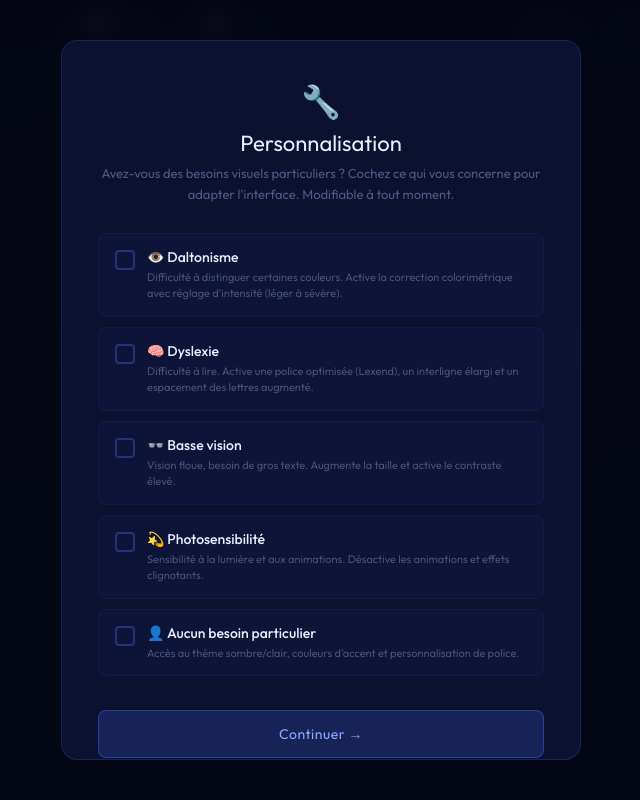
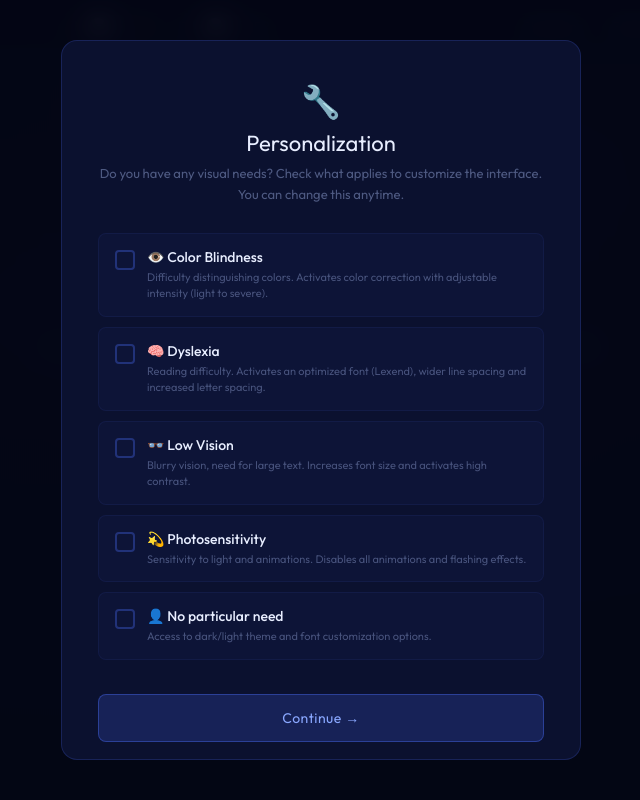
Before and after one commit to Ndecie/Terminal-simulator, a plain HTML site: page index.html in a window 1280 px wide. Shown: the top 800 px of the page, without its empty margins (319-959 px from the left). Drawn offline with nearby package versions, Linux system fonts and the light colour scheme.

Commit message:
Add files via upload

```diff
--- a/index.html
+++ b/index.html
@@ -579,53 +579,54 @@ function buildModal() {
   const ov = document.createElement('div');
   ov.className = 'a11y-overlay';
   ov.id = 'a11y-modal-overlay';
+  var fr = currentLang === 'fr';
   ov.innerHTML = `
   <div class="a11y-modal">
     <div style="text-align:center;margin-bottom:8px;font-size:32px;">🔧</div>
-    <h2 style="text-align:center;">Personnalisation</h2>
-    <p class="sub" style="text-align:center;">Avez-vous des besoins visuels particuliers ? Cochez ce qui vous concerne pour adapter l'interface. Modifiable à tout moment.</p>
+    <h2 style="text-align:center;">${fr ? 'Personnalisation' : 'Personalization'}</h2>
+    <p class="sub" style="text-align:center;">${fr ? "Avez-vous des besoins visuels particuliers ? Cochez ce qui vous concerne pour adapter l'interface. Modifiable à tout moment." : 'Do you have any visual needs? Check what applies to customize the interface. You can change this anytime.'}</p>
 
     <div class="a11y-check" data-val="daltonisme" onclick="toggleCheck(this)">
       <div class="a11y-box"></div>
       <div class="a11y-check-info">
-        <h4>👁️ Daltonisme</h4>
-        <p>Difficulté à distinguer certaines couleurs. Active la correction colorimétrique avec réglage d'intensité (léger à sévère).</p>
+        <h4>${fr ? '👁️ Daltonisme' : '👁️ Color Blindness'}</h4>
+        <p>${fr ? "Difficulté à distinguer certaines couleurs. Active la correction colorimétrique avec réglage d'intensité." : 'Difficulty distinguishing colors. Activates color correction with adjustable intensity (light to severe).'}</p>
       </div>
     </div>
 
     <div class="a11y-check" data-val="dyslexie" onclick="toggleCheck(this)">
       <div class="a11y-box"></div>
       <div class="a11y-check-info">
-        <h4>🧠 Dyslexie</h4>
-        <p>Difficulté à lire. Active une police optimisée (Lexend), un interligne élargi et un espacement des lettres augmenté.</p>
+        <h4>${fr ? '🧠 Dyslexie' : '🧠 Dyslexia'}</h4>
+        <p>${fr ? "Difficulté à lire. Active une police optimisée (Lexend), un interligne élargi et un espacement des lettres augmenté." : 'Reading difficulty. Activates an optimized font (Lexend), wider line spacing and increased letter spacing.'}</p>
       </div>
     </div>
 
     <div class="a11y-check" data-val="basseVision" onclick="toggleCheck(this)">
       <div class="a11y-box"></div>
       <div class="a11y-check-info">
-        <h4>👓 Basse vision</h4>
-        <p>Vision floue, besoin de gros texte. Augmente la taille et active le contraste élevé.</p>
+        <h4>${fr ? '👓 Basse vision' : '👓 Low Vision'}</h4>
+        <p>${fr ? 'Vision floue, besoin de gros texte. Augmente la taille et active le contraste élevé.' : 'Blurry vision, need for large text. Increases font size and activates high contrast.'}</p>
       </div>
     </div>
 
     <div class="a11y-check" data-val="photosensibilite" onclick="toggleCheck(this)">
       <div class="a11y-box"></div>
       <div class="a11y-check-info">
-        <h4>💫 Photosensibilité</h4>
-        <p>Sensibilité à la lumière et aux animations. Désactive les animations et effets clignotants.</p>
+        <h4>${fr ? '💫 Photosensibilité' : '💫 Photosensitivity'}</h4>
+        <p>${fr ? 'Sensibilité à la lumière et aux animations. Désactive les animations et effets clignotants.' : 'Sensitivity to light and animations. Disables all animations and flashing effects.'}</p>
       </div>
     </div>
 
     <div class="a11y-check" data-val="aucun" onclick="toggleCheck(this)">
       <div class="a11y-box"></div>
       <div class="a11y-check-info">
-        <h4>👤 Aucun besoin particulier</h4>
-        <p>Accès au thème sombre/clair, couleurs d'accent et personnalisation de police.</p>
+        <h4>${fr ? '👤 Aucun besoin particulier' : '👤 No particular need'}</h4>
+        <p>${fr ? "Accès au thème sombre/clair et personnalisation de police." : 'Access to dark/light theme and font customization options.'}</p>
       </div>
     </div>
 
-    <button class="a11y-confirm" onclick="confirmA11y()">Continuer →</button>
+    <button class="a11y-confirm" onclick="confirmA11y()">${fr ? 'Continuer →' : 'Continue →'}</button>
   </div>`;
   document.body.appendChild(ov);
 }
@@ -674,7 +675,7 @@ function showTuto() {
   const t = document.createElement('div');
   t.className = 'a11y-tuto';
   t.id = 'a11y-tuto';
-  t.innerHTML = '<div class="a11y-tuto-arrow"></div><p>👉 Cliquez sur le bouton <strong>🔧</strong> en haut à droite pour ouvrir vos <strong>réglages visuels</strong>. Police, taille, contraste, couleurs de fond — tout est modifiable.</p><button class="a11y-tuto-close" onclick="hideTuto()">Compris !</button>';
+  t.innerHTML = '<div class="a11y-tuto-arrow"></div><p>' + (currentLang==='fr' ? '👉 Cliquez sur le bouton <strong>🔧</strong> en haut à droite pour ouvrir vos <strong>réglages visuels</strong>. Police, taille, contraste — tout est modifiable.' : '👉 Click the <strong>🔧</strong> button at the top right to open your <strong>visual settings</strong>. Font, size, contrast — everything is customizable.') + '</p><button class="a11y-tuto-close" onclick="hideTuto()">' + (currentLang==='fr' ? 'Compris !' : 'Got it!') + '</button>';
   document.body.appendChild(t);
   setTimeout(() => hideTuto(), 8000);
 }
@@ -819,7 +820,7 @@ function setTheme(mode) {
 }
 
 // === LANGUAGE TOGGLE ===
-let currentLang = 'en';
+let currentLang = (navigator.language || navigator.userLanguage || 'en').startsWith('fr') ? 'fr' : 'en';
 
 function toggleLang() {
   const newLang = currentLang === 'en' ? 'fr' : 'en';
@@ -896,8 +897,9 @@ document.addEventListener('DOMContentLoaded', () => {
   const savedTheme = localStorage.getItem('terminal_theme') || (a11yState?.settings?.theme) || 'dark';
   setTheme(savedTheme);
 
-  // Restore language
-  const savedLang = localStorage.getItem('terminal_lang') || 'en';
+  // Restore language (priority: saved > browser detection > english)
+  const browserLang = (navigator.language || navigator.userLanguage || 'en').startsWith('fr') ? 'fr' : 'en';
+  const savedLang = localStorage.getItem('terminal_lang') || browserLang;
   setLang(savedLang);
 
   // Run intro animation
```
